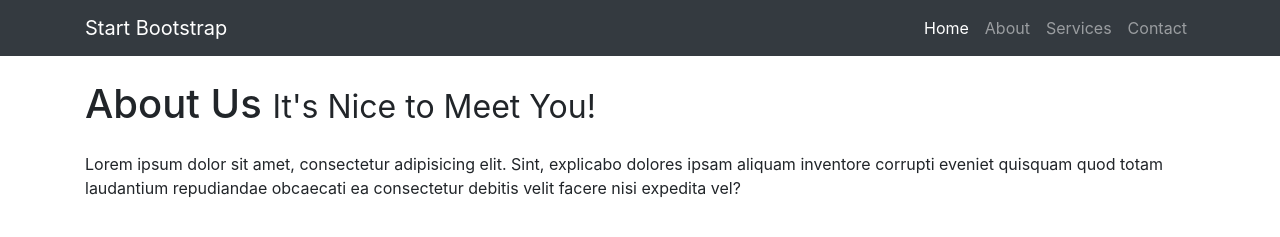
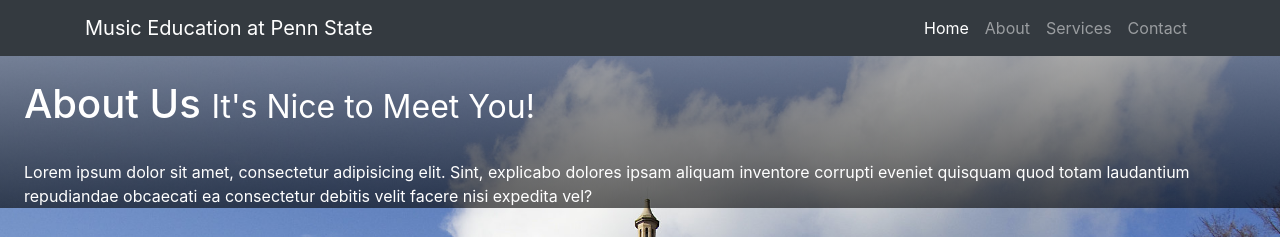
Before and after one commit to cmgoewert/MusicEd, a website: page index.html in a window 1280 px wide. Shown: the top 237 px of the page. Drawn offline with Linux system fonts and the light colour scheme.

Commit message:
Minor UI Updates

```diff
--- a/css/round-about.css
+++ b/css/round-about.css
@@ -13,3 +13,38 @@ body {
     padding-top: 56px;
   }
 }
+
+#backgroundImage {
+    background-image: url("../images/oldmainbackground.jpg");
+    /* Half height */
+    /*height: 50%;*/
+    /* Center and scale the image nicely */
+    background-position: center;
+    background-repeat: no-repeat;
+    background-size: cover;
+}
+
+#intro {
+    /*background-image: linear-gradient(grey, black);*/
+    /* Half height */
+    /*height: 50%;*/
+    /* Center and scale the image nicely */
+    position: relative;
+    z-index: 1;
+    background-position: center;
+    background-repeat: no-repeat;
+    background-size: cover;
+}
+
+    #intro #introBg {
+        position: absolute;
+        z-index: -1;
+        top: 0;
+        bottom: 0;
+        left: 0;
+        right: 0;
+        background: linear-gradient(grey, black) center center;
+        opacity: .6;
+        width: 100%;
+        height: 100%;
+    }
--- a/index.html
+++ b/index.html
@@ -8,12 +8,10 @@
     <meta name="description" content="">
     <meta name="author" content="">
 
-    <title>Round About - Start Bootstrap Template</title>
+    <title>Music Education</title>
 
     <!-- Bootstrap core CSS -->
     <link href="vendor/bootstrap/css/bootstrap.min.css" rel="stylesheet">
-
-    <!-- Custom styles for this template -->
     <link href="css/round-about.css" rel="stylesheet">
 
   </head>
@@ -23,7 +21,7 @@
     <!-- Navigation -->
     <nav class="navbar navbar-expand-lg navbar-dark bg-dark fixed-top">
       <div class="container">
-        <a class="navbar-brand" href="#">Start Bootstrap</a>
+        <a class="navbar-brand" href="#">Music Education at Penn State</a>
         <button class="navbar-toggler" type="button" data-toggle="collapse" data-target="#navbarResponsive" aria-controls="navbarResponsive" aria-expanded="false" aria-label="Toggle navigation">
           <span class="navbar-toggler-icon"></span>
         </button>
@@ -49,14 +47,19 @@
     </nav>
 
     <!-- Page Content -->
-    <div class="container">
+
+    <div class="container.fluid">
+        <div class="container.fluid" id="backgroundImage">
 
             <!-- Introduction Row -->
-      <h1 class="my-4">About Us
+            <div id="intro">
+                <div id="introBg"></div>
+                <h1 class="p-4 text-white">
+                    About Us
                     <small>It's Nice to Meet You!</small>
                 </h1>
-      <p>Lorem ipsum dolor sit amet, consectetur adipisicing elit. Sint, explicabo dolores ipsam aliquam inventore corrupti eveniet quisquam quod totam laudantium repudiandae obcaecati ea consectetur debitis velit facere nisi expedita vel?</p>
-
+                <p class="px-4 text-white">Lorem ipsum dolor sit amet, consectetur adipisicing elit. Sint, explicabo dolores ipsam aliquam inventore corrupti eveniet quisquam quod totam laudantium repudiandae obcaecati ea consectetur debitis velit facere nisi expedita vel?</p>
+            </div>
             <!-- Team Members Row -->
             <div class="row">
                 <div class="col-lg-12">
@@ -64,48 +67,54 @@
                 </div>
                 <div class="col-lg-4 col-sm-6 text-center mb-4">
                     <img class="rounded-circle img-fluid d-block mx-auto" src="http://placehold.it/200x200" alt="">
-          <h3>John Smith
+                    <h3>
+                        John Smith
                         <small>Job Title</small>
                     </h3>
                     <p>What does this team member to? Keep it short! This is also a great spot for social links!</p>
                 </div>
                 <div class="col-lg-4 col-sm-6 text-center mb-4">
                     <img class="rounded-circle img-fluid d-block mx-auto" src="http://placehold.it/200x200" alt="">
-          <h3>John Smith
+                    <h3>
+                        John Smith
                         <small>Job Title</small>
                     </h3>
                     <p>What does this team member to? Keep it short! This is also a great spot for social links!</p>
                 </div>
                 <div class="col-lg-4 col-sm-6 text-center mb-4">
                     <img class="rounded-circle img-fluid d-block mx-auto" src="http://placehold.it/200x200" alt="">
-          <h3>John Smith
+                    <h3>
+                        John Smith
                         <small>Job Title</small>
                     </h3>
                     <p>What does this team member to? Keep it short! This is also a great spot for social links!</p>
                 </div>
                 <div class="col-lg-4 col-sm-6 text-center mb-4">
                     <img class="rounded-circle img-fluid d-block mx-auto" src="http://placehold.it/200x200" alt="">
-          <h3>John Smith
+                    <h3>
+                        John Smith
                         <small>Job Title</small>
                     </h3>
                     <p>What does this team member to? Keep it short! This is also a great spot for social links!</p>
                 </div>
                 <div class="col-lg-4 col-sm-6 text-center mb-4">
                     <img class="rounded-circle img-fluid d-block mx-auto" src="http://placehold.it/200x200" alt="">
-          <h3>John Smith
+                    <h3>
+                        John Smith
                         <small>Job Title</small>
                     </h3>
                     <p>What does this team member to? Keep it short! This is also a great spot for social links!</p>
                 </div>
                 <div class="col-lg-4 col-sm-6 text-center mb-4">
                     <img class="rounded-circle img-fluid d-block mx-auto" src="http://placehold.it/200x200" alt="">
-          <h3>John Smith
+                    <h3>
+                        John Smith
                         <small>Job Title</small>
                     </h3>
                     <p>What does this team member to? Keep it short! This is also a great spot for social links!</p>
                 </div>
             </div>
-
+        </div>
     </div>
     <!-- /.container -->
 
```
Also changed, not shown: images/oldmainbackground.jpg (added). Lines whose indentation alone changed are shown as unchanged.
